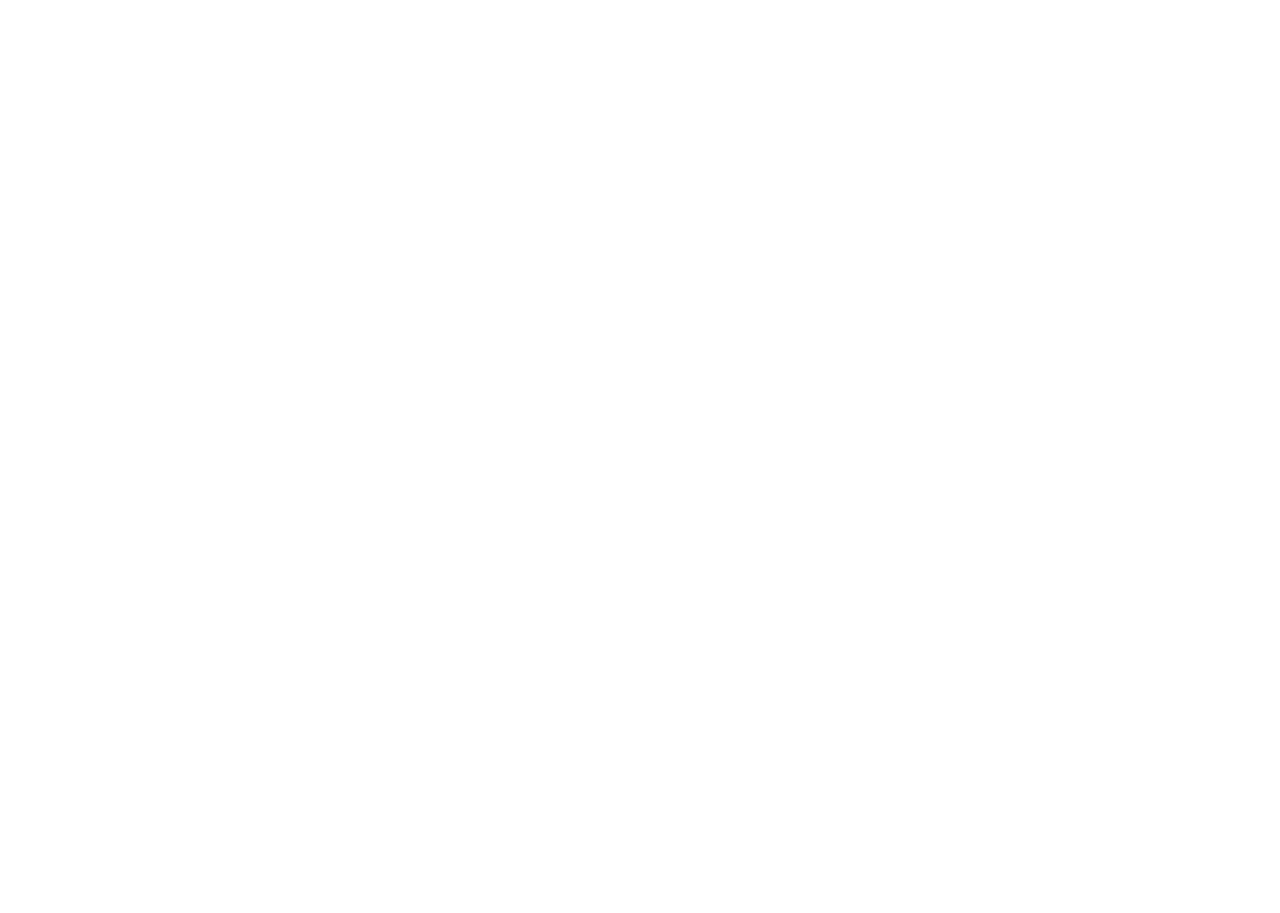
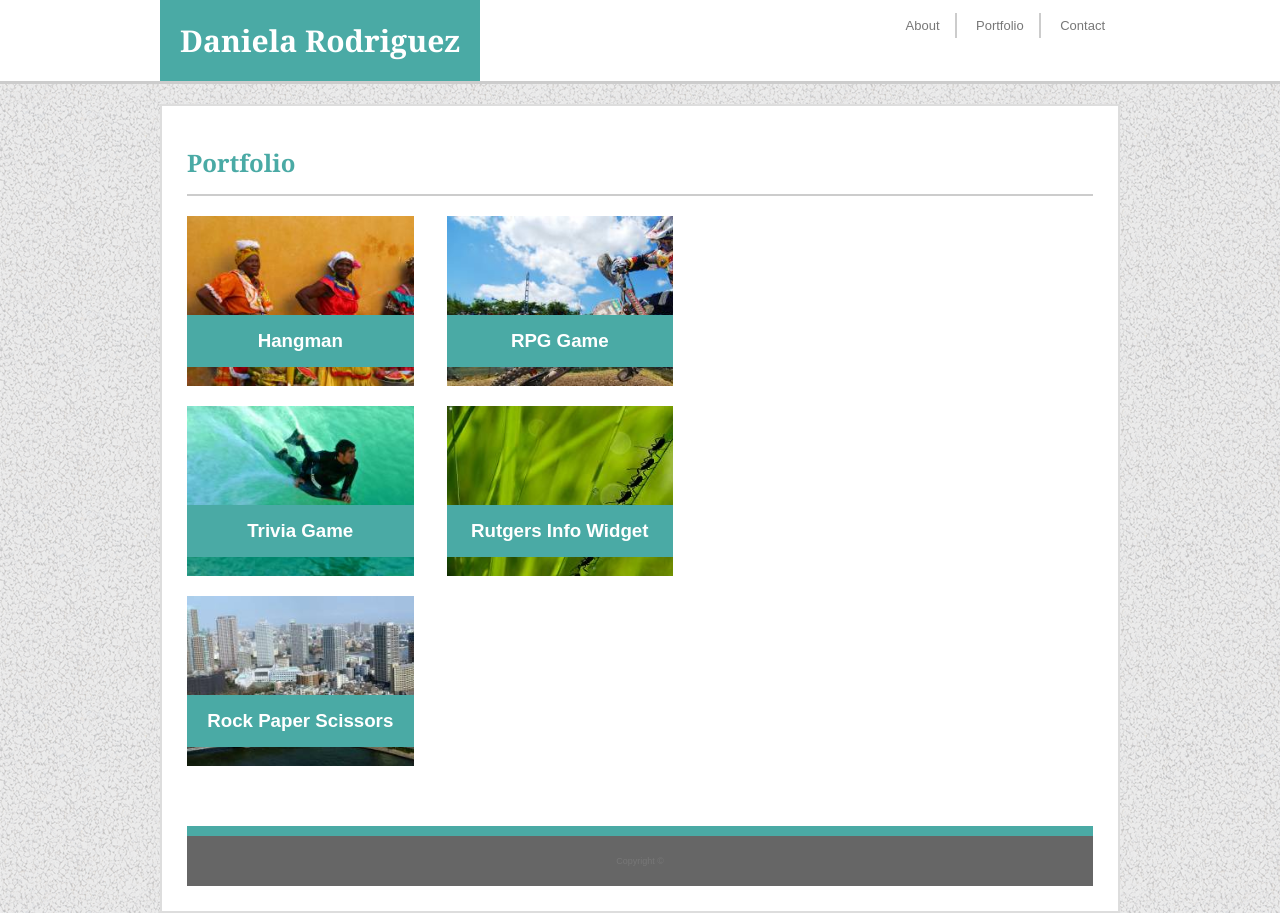
Before and after one commit to DanielaRodriguez90/Basic-Portfolio, a plain HTML site: page portfolio.html in a window 1280 px wide. Before the commit the page ends 800 px from the top, so only its background shows below. Drawn offline with Linux system fonts and the light colour scheme.

Commit message:
not finished

```diff
--- a/assets/css/style.css
+++ b/assets/css/style.css
@@ -0,0 +1,177 @@
+*{
+    box-sizing: border-box
+}
+
+body{
+    font-family: Arial, Helvetica, sans-serif;
+    color: #777777;
+    margin: 0;
+}
+h1, h2{
+    font-family: Georgia, 'Times New Roman', Times, serif;
+    color: #4aaaa5;
+    font-weight: bold;
+}
+
+header{
+    background-color: #ffffff;
+    border-bottom: 3px solid #cccccc;
+}
+
+h1{
+    background: #4aaaa5;
+    color: #ffffff;
+    display: inline-block;
+    padding: 20px;
+    font-size: 30px;
+    margin-bottom: 0;
+    margin: 0;
+}
+
+nav{
+    float: right;
+}
+
+nav ul li{
+    display: inline-block;
+}
+
+nav a{
+    border-right: 2px solid #cccccc;
+    padding:5px 15px;
+    font-size: 13px;
+    color: #777777;
+    text-decoration: none;
+}
+
+nav ul li:last-child a{
+    border-right: none;
+    padding-right: none;
+}
+
+#aboutme{
+    background: white;
+    padding: 25px;
+    border: 2px solid #dddddd;
+    margin-top: 20px;
+}
+
+h2{
+    font-size: 24px;
+    padding: 15px 0;
+    margin-top: 0;
+    margin-bottom: 20px;
+    border-bottom: 2px solid #ccc;
+}
+
+#profilepic{
+    float: left;
+    height: 120px;
+    width: auto;
+}
+
+p{
+    font-size: 15px;
+    line-height: 28px;
+    margin-bottom: 20px;
+}
+
+.wrapper{
+    width: 960px;
+    margin: 0 auto;
+}
+
+form label{
+    font-size: 14px;
+    display: block;
+    color: #777777;
+    padding: 5px 0;
+}
+
+form input{
+    width: 100%;
+    display: block;
+    margin-bottom: 20px;
+    border: 2px solid #dddddd;
+    padding: 10px;
+    font-size: 12px;
+    color: #777777;
+}
+
+textarea{
+    height: 300px;
+    width: 100%;
+    border: 2px solid #dddddd;
+}
+
+#button{
+    background: #4aaaa5;
+    color: #ffffff;
+    padding: 10px 20px;
+    margin-top: 10px;
+    border: none;
+    font-size: 15px;
+}
+
+.footer{
+    background: #666666;
+    color: #777777;
+    text-align: center;
+    font-size: 9px;
+    padding: 20px;
+    margin-top: 60px;
+    border-top: 10px solid #4aaaa5;
+}
+
+.portfolio{
+    position: relative;
+    margin-bottom: 20px;
+    width: 25%;
+    padding: 80px 0 15px 0;
+    height: 170px;
+}
+
+h3{
+    background: #4aaaa5;
+    color: #ffffff;
+    width: 100%;
+    text-align: center;
+    padding: 15px;
+    position: absolute;
+}
+
+#p1{
+    background: url(../images/Placeholder1.jpeg);
+    background-size: cover;
+    background-repeat: no-repeat;
+}
+
+#p2{
+    background: url(../images/Placeholder2.jpeg);
+    background-size: cover;
+    background-repeat: no-repeat;
+    float: right;
+    top: -190px;
+    left: -420px;
+}
+
+#p3{
+    background: url(../images/Placeholder3.jpeg);
+    background-size: cover;
+    background-repeat: no-repeat;
+}
+
+#p4{
+    background: url(../images/Placeholder4.jpeg);
+    background-size: cover;
+    background-repeat: no-repeat;
+    float: right;
+    top: -190px;
+    left:-420px;
+}
+
+#p5{
+    background:url(../images/Placeholder5.jpeg);
+    background-size: cover;
+    background-repeat: no-repeat;
+}
--- a/portfolio.html
+++ b/portfolio.html
@@ -9,4 +9,45 @@
     <link rel="stylesheet" type="text/css"  href="assets/css/style.css">
 </head>
 
+<body background="gravel/gravel.png">
+    <header>
+        <div class="wrapper">
+            <h1>
+                Daniela Rodriguez
+            </h1>
+            <nav>
+                <ul style="list-style-type:none">
+                    <li><a href="index.html">About</a></li>
+                    <li><a href="portfolio.html">Portfolio</a></li>
+                    <li><a href="contact.html">Contact</a></li>
+                </ul>
+            </nav>
+        </div>
+    </header>
+    <div class="wrapper">
+        <section id="aboutme">
+            <h2>
+                Portfolio
+            </h2>
+    <div class="portfolio" id="p1">
+        <h3>Hangman</h3>
+    </div>
+    <div class="portfolio" id="p2">
+        <h3>RPG Game</h3>
+    </div>
+    <div class="portfolio" id="p3">
+        <h3>Trivia Game</h3>
+    </div>
+    <div class="portfolio" id="p4">
+        <h3>Rutgers Info Widget</h3>
+    </div>
+    <div class="portfolio" id="p5">
+        <h3>Rock Paper Scissors</h3>
+    </div>
+    <div class="clearfix"></div>
+    <div class="footer">
+        Copyright &#169;
+    </div>
+</body>
+
 </html>
```
Also changed, not shown: contact.html (+37 -0 lines), index.html (+42 -1 lines), gravel/gravel.png (added), gravel/readme.txt (added), resets.css (added), 1 other file.
